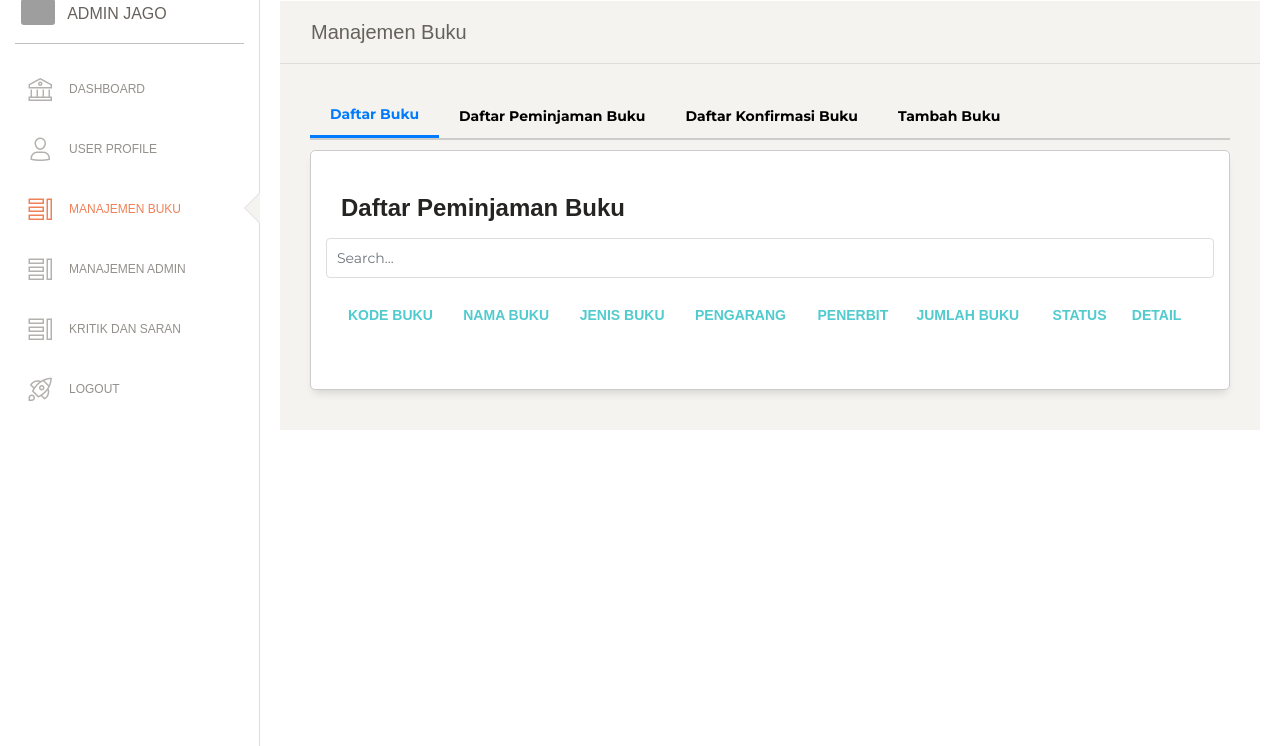
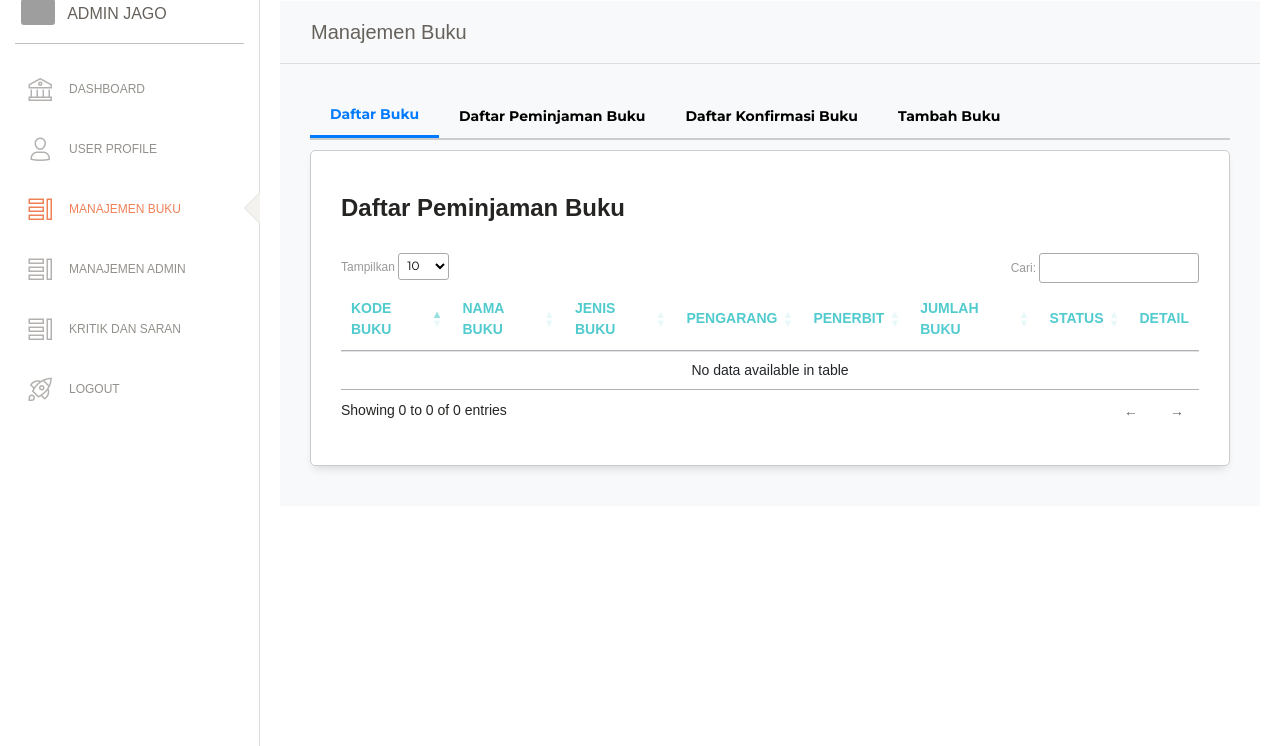
Before and after one commit to novilarya/ISB-202-Rekayasa-Perangkat-Lunak-Tugas-Besar-Jago-Library, a WordPress theme: page /admin/manajemen-buku.php in a window 1280 px wide. Shown: the part 19-765 px from the top of the page. Run offline with PHP 8.4 and a stand-in for WordPress, Linux system fonts and the light colour scheme; the site name, menu and one post (Sample post) are stand-ins, and other content is empty; data that the repository does not hold is empty; some libraries are stand-ins or nearby versions; grey boxes are pictures that could not be loaded.

Commit message:
Update Filtering on Manajemen Buku

```diff
--- a/admin/manajemen-buku.php
+++ b/admin/manajemen-buku.php
@@ -409,11 +409,20 @@
 
   <!-- DataTables CSS -->
   <link rel="stylesheet" href="https://cdn.datatables.net/1.13.4/css/jquery.dataTables.min.css" />
+  <!-- jQuery dulu -->
+  <script src="https://code.jquery.com/jquery-3.6.0.min.js"></script>
+
+  <!-- DataTables -->
+  <script src="https://cdn.datatables.net/1.13.4/js/jquery.dataTables.min.js"></script>
+
+  <!-- Bootstrap -->
+  <script src="https://cdn.jsdelivr.net/npm/bootstrap@5.3.1/dist/js/bootstrap.bundle.min.js"></script>
+
 </head>
 
 <body class="">
   <div class="wrapper ">
-    <div class="main-panel">
+    <div class="main-panel bg-light">
       <!-- Navbar -->
       <nav class="navbar navbar-expand-lg navbar-absolute fixed-top navbar-transparent">
         <div class="container-fluid">
@@ -455,14 +464,6 @@
               <div class="card-header">
                 <h4 class="card-title">Daftar Peminjaman Buku</h4>
               </div>
-              <form method="POST">
-                <div class="form-group mb-0 w-100">
-                  <input type="text" id="search-buku" name="search_buku"
-                    class="form-control w-100"
-                    placeholder="Search..."
-                    value="<?= htmlspecialchars($_POST['search_buku'] ?? '') ?>">
-                </div>
-              </form>
               <div class="card-body">
                 <div class="table-responsive">
                   <table class="table" id="daftar-buku">
@@ -563,7 +564,7 @@
                             <div class="col-md-6 pl-1">
                               <div class="form-group">
                                 <label>Jenis Buku</label>
-                                <select class="form-control" name="jenis_buku_baru" id="inut-jenis">
+                                <select class="form-control" name="jenis_buku_baru" id="input-jenis">
                                     <option value="TA" <?= $jenis_buku == 'TA' ? 'selected' : '' ?>>Tugas Akhir</option>
                                     <option value="KP" <?= $jenis_buku == 'KP' ? 'selected' : '' ?>>Kuliah Praktik</option>
                                     <option value="SIP" <?= $jenis_buku == 'SIP' ? 'selected' : '' ?>>SIP</option>
@@ -951,7 +952,7 @@
                     </div>
                     <div class="col-md-6 pr-1">
                       <div class="update ml-auto mr-auto">
-                      <button type="submit" name="tambah" class="btn btn-primary">Tambah Buku</button>
+                      <button type="submit" name="tambah" class="btn btn-primary" style="height: 50px; width: 150px;" >Tambah Buku</button>
                       </div>
                     </div>
                   </div>
@@ -1082,25 +1083,26 @@
   </div>
 
     <script>
-  $(document).ready(function() {
-    $('#daftar-buku').DataTable({
-      "order": [[1, "asc"]],
-      "columnDefs": [
-        { "orderable": false, "targets": 7 }
-      ],
-      "language": {
-        "search": "Cari:",
-        "lengthMenu": "Tampilkan _MENU_ entri",
-        "info": "Menampilkan _START_ sampai _END_ dari _TOTAL_ entri",
-        "paginate": {
-          "first": "Pertama",
-          "last": "Terakhir",
-          "next": "→",
-          "previous": "←"
-        }
+ $(document).ready(function () {
+  $('#daftar-buku').DataTable({
+    responsive: true,
+    autoWidth: false,
+    language: {
+      search: "Cari:",
+      lengthMenu: "Tampilkan _MENU_",
+      info: "Menampilkan _START_ sampai _END_ dari _TOTAL_ entri",
+      paginate: {
+        first: "Pertama",
+        last: "Terakhir",
+        next: "→",
+        previous: "←"
       }
-    });
+    },
+    columnDefs: [
+      { orderable: false, targets: [7] }
+    ]
   });
+});
 </script>
 
       <!-- Core JS Files -->
--- a/admin/style.css
+++ b/admin/style.css
@@ -44,7 +44,7 @@
     .btn {
       padding: 5px 10px;
       margin-left: 10px;
-      background-color: #e0e0e0;
+      background-color: #5A72A0;
       border: none;
       border-radius: 4px;
       cursor: pointer;
--- a/database/connection.php
+++ b/database/connection.php
@@ -2,7 +2,7 @@
     $host = "localhost";
     $dbname = "202_ta_silib";
     $username = "root";
-    $password = "";
+    $password = "basdat2024";
 
     $conn = new mysqli($host, $username, $password, $dbname);
 
```
Also changed, not shown: images/buku/ta.jpg (deleted), images/buku/umum2.jpg (deleted), images/user/default.png (added).
